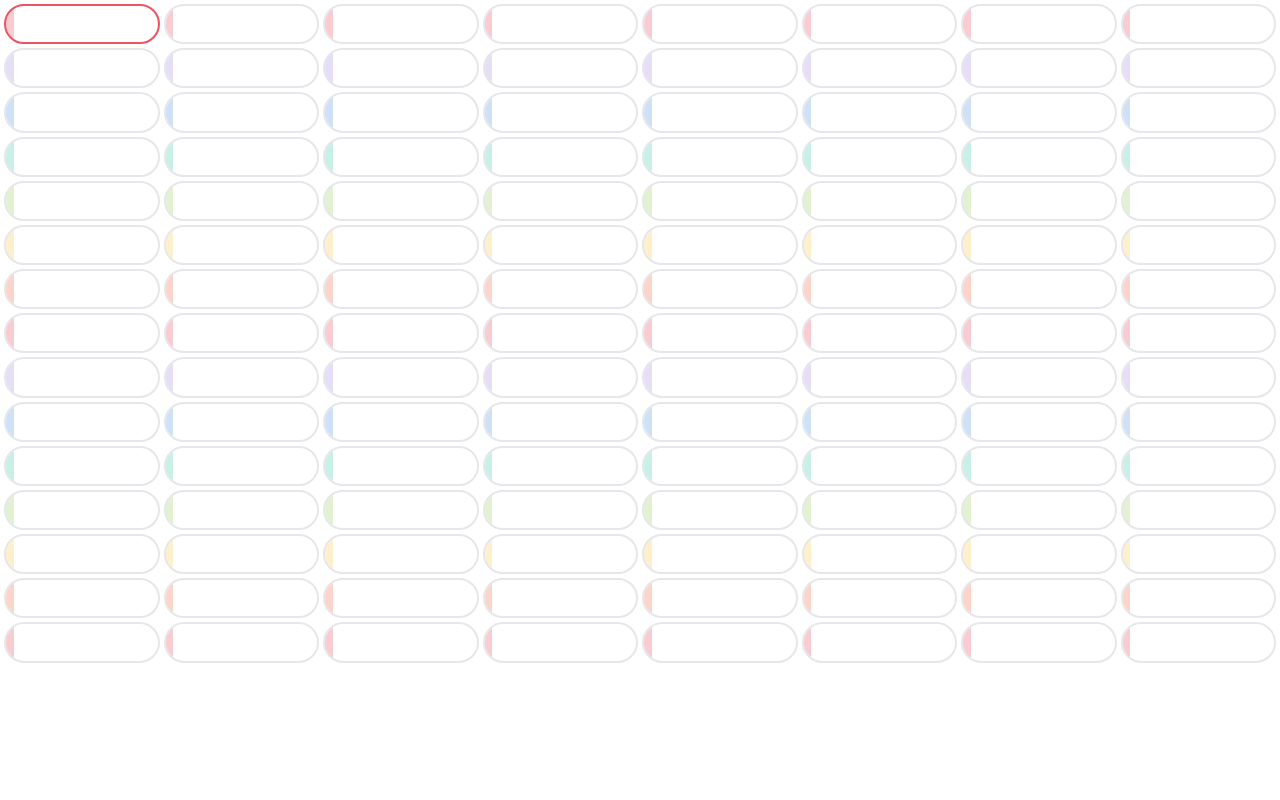
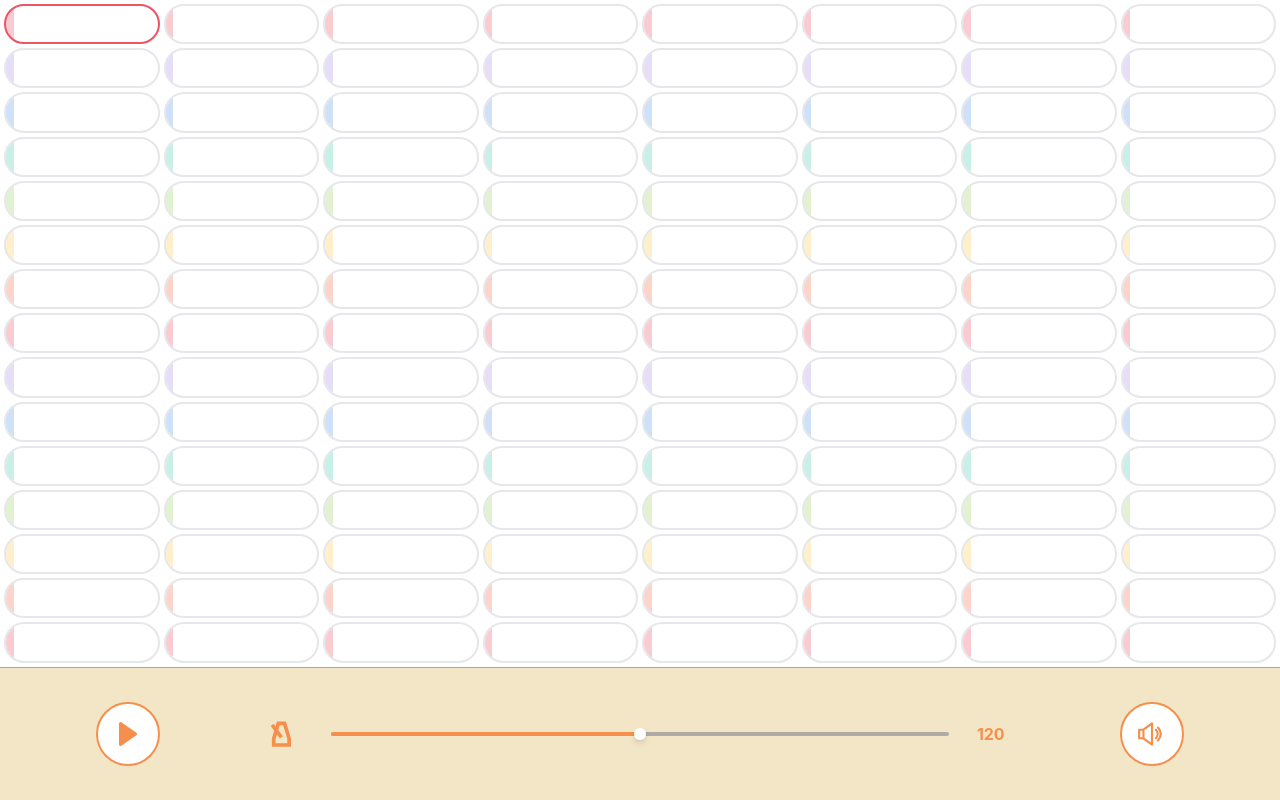
Before and after one commit to bsz90/music-maker, a React (Create React App) app: page / in a window 1280 px wide. Built offline with nearby package versions, Linux system fonts and the light colour scheme.

Commit message:
Add play, tempo, and volume controls

```diff
--- a/package.json
+++ b/package.json
@@ -3,6 +3,7 @@
   "version": "0.1.0",
   "private": true,
   "dependencies": {
+    "@radix-ui/react-slider": "^0.1.4",
     "@testing-library/jest-dom": "^5.16.4",
     "@testing-library/react": "^13.2.0",
     "@testing-library/user-event": "^13.5.0",
--- a/src/App.tsx
+++ b/src/App.tsx
@@ -1,6 +1,9 @@
 import { useEffect, useReducer, useState } from "react";
 import * as Tone from "tone";
+import { PlayButton } from "./PlayButton";
 import { Note } from "./Note";
+import { TempoSlider } from "./TempoSlider";
+import { VolumeButton } from "./VolumeButton";
 
 const initialState = Array.from({ length: 15 }, () =>
   Array.from({ length: 8 }, () => 0)
@@ -73,6 +76,12 @@ function App() {
     new Tone.PolySynth(Tone.Synth).toDestination()
   );
 
+  const [playing, setPlaying] = useState(false);
+
+  const [tempo, setTempo] = useState(120);
+
+  const [volume, setVolume] = useState(-20);
+
   return (
     <div
       className="h-screen w-full touch-none"
@@ -103,6 +112,11 @@ function App() {
           );
         })}
       </div>
+      <div className="border-t border-[#f58f4b] grid grid-cols-[20%_60%_20%] items-center justify-center w-full h-1/6 bg-[#f2e6c7]">
+        <PlayButton playing={playing} setPlaying={setPlaying} />
+        <TempoSlider tempo={tempo} setTempo={setTempo} />
+        <VolumeButton volume={volume} setVolume={setVolume} />
+      </div>
     </div>
   );
 }
--- /dev/null
+++ b/src/PlayButton.tsx
@@ -0,0 +1,67 @@
+import { Dispatch, SetStateAction } from "react";
+
+export const PlayButton = ({
+  playing,
+  setPlaying,
+}: {
+  playing: boolean;
+  setPlaying: Dispatch<SetStateAction<boolean>>;
+}) => {
+  const togglePlaying = () => {
+    playing ? setPlaying(false) : setPlaying(true);
+  };
+
+  const playIcon = (
+    <>
+      <polygon
+        points="25,15 25,85 75,50"
+        fill="#f58f4b"
+        stroke="#f58f4b"
+        strokeLinejoin="round"
+        strokeWidth="10"
+      ></polygon>
+    </>
+  );
+
+  const pauseIcon = (
+    <>
+      <rect
+        x="27.5"
+        y="17.5"
+        width="12.5"
+        height="65"
+        fill="#f58f4b"
+        stroke="#f58f4b"
+        strokeLinejoin="round"
+        strokeWidth="10"
+      ></rect>
+      <rect
+        x="60"
+        y="17.5"
+        width="12.5"
+        height="65"
+        fill="#f58f4b"
+        stroke="#f58f4b"
+        strokeLinejoin="round"
+        strokeWidth="10"
+      ></rect>
+    </>
+  );
+
+  const SVG = () => {
+    return playing ? pauseIcon : playIcon;
+  };
+
+  return (
+    <div className="w-full h-full flex justify-center items-center outline-[#9ad3f9]">
+      <button
+        className="w-16 h-16 rounded-full border-2 border-[#f58f4b] hover:drop-shadow-md hover:scale-110 transition-all bg-white"
+        onClick={togglePlaying}
+      >
+        <svg className="w-full h-full" viewBox="-50 -50 200 200">
+          {SVG()}
+        </svg>
+      </button>
+    </div>
+  );
+};
--- /dev/null
+++ b/src/TempoSlider.tsx
@@ -0,0 +1,91 @@
+import * as Slider from "@radix-ui/react-slider";
+import {
+  ChangeEvent,
+  ChangeEventHandler,
+  Dispatch,
+  SetStateAction,
+} from "react";
+
+const RIGHT_TICK = "M 50,60 l 30, -40";
+
+const LEFT_TICK = "M 50,60 l -30, -40";
+
+const clamp = (value: number, min: number, max: number) =>
+  Math.min(Math.max(value, min), max);
+
+export const TempoSlider = ({
+  tempo,
+  setTempo,
+}: {
+  tempo: number;
+  setTempo: Dispatch<SetStateAction<number>>;
+}) => {
+  const pendulum = (() => {
+    // if (play === 1) {
+    //   if (metronome > 1) {
+    //     return RIGHT_TICK;
+    //   }
+    //   return LEFT_TICK;
+    // }
+    if (Math.floor(tempo / 10) % 2 === 1) {
+      return RIGHT_TICK;
+    }
+    return LEFT_TICK;
+  })();
+  const handleSliderChange = (event: number[]) => {
+    setTempo(event[0]);
+  };
+
+  const handleInputChange = (event: ChangeEvent<HTMLInputElement>) => {
+    setTempo(+event.target.value);
+  };
+
+  const handleInputBlur = () => {
+    if (tempo > 200) {
+      setTempo(200);
+    }
+    if (tempo < 40) {
+      setTempo(40);
+    }
+  };
+
+  return (
+    <div className="flex h-16 items-center justify-center grid-rows-1 gap-6">
+      <div className="h-16 w-16 flex items-center justify-center">
+        <svg height="60%" width="60%" viewBox="0 0 100 100">
+          <path
+            d="M 25,85 L 75,85 v 0,-20 l -15, -50 l -20,0 l -15,50 z"
+            stroke="#f58f4b"
+            fill="none"
+            strokeWidth="12"
+          />
+          <path d={pendulum} stroke="#f58f4b" fill="none" strokeWidth="12" />
+        </svg>
+      </div>
+      <div className="flex items-center justify-center h-full w-full">
+        <Slider.Root
+          min={40}
+          max={200}
+          step={1}
+          value={[clamp(tempo, 40, 200)]}
+          onValueChange={handleSliderChange}
+          className="h-full w-full relative flex items-center justify-center"
+        >
+          <Slider.Track className="h-1 w-full bg-gray-500/50 rounded-full">
+            <Slider.Range className="absolute flex justify-center h-1 bg-[#f58f4b] rounded-full" />
+          </Slider.Track>
+          <Slider.Thumb className="block w-3 h-3 bg-white drop-shadow-md rounded-full outline-[#9ad3f9]" />
+        </Slider.Root>
+      </div>
+      <div className="h-16 w-16">
+        <input
+          type="number"
+          className="w-full h-full text-center text-[#f58f4b] font-bold bg-[#f2e6c7] outline-[#9ad3f9]"
+          value={tempo}
+          onChange={handleInputChange}
+          onBlur={handleInputBlur}
+        ></input>
+      </div>
+    </div>
+  );
+};
--- /dev/null
+++ b/src/VolumeButton.tsx
@@ -0,0 +1,158 @@
+import {
+  useState,
+  Dispatch,
+  SetStateAction,
+  useRef,
+  useEffect,
+  MutableRefObject,
+} from "react";
+import * as Slider from "@radix-ui/react-slider";
+
+export const VolumeButton = ({
+  volume,
+  setVolume,
+}: {
+  volume: number;
+  setVolume: Dispatch<SetStateAction<number>>;
+}) => {
+  const [volumeButtonIsOpen, setVolumeButtonIsOpen] = useState(false);
+
+  const ref = useRef() as MutableRefObject<HTMLSpanElement>;
+
+  const volumeIcon = () => {
+    if (volume > -18) {
+      return (
+        <>
+          <path
+            d="M 59, 40 a 30,20 0 0,1 0,20"
+            fill="none"
+            strokeWidth="5"
+            strokeLinecap="round"
+            stroke="#f58f4b"
+          />
+          <path
+            d="M 64, 35 a 45,30 0 0,1 0,30"
+            fill="none"
+            stroke="#f58f4b"
+            strokeWidth="5"
+            strokeLinecap="round"
+          />
+          <path
+            d="M 69, 30 a 60,40 0 0,1 0,40"
+            fill="none"
+            stroke="#f58f4b"
+            strokeWidth="5"
+            strokeLinecap="round"
+          />
+        </>
+      );
+    } else if (volume > -32) {
+      return (
+        <>
+          <path
+            d="M 59, 40 a 30,20 0 0,1 0,20"
+            fill="none"
+            stroke="#f58f4b"
+            strokeWidth="5"
+            strokeLinecap="round"
+          />
+          <path
+            d="M 64, 35 a 45,30 0 0,1 0,30"
+            fill="none"
+            stroke="#f58f4b"
+            strokeWidth="5"
+            strokeLinecap="round"
+          />
+        </>
+      );
+    } else if (volume > -46) {
+      return (
+        <>
+          <path
+            d="M 59, 40 a 30,20 0 0,1 0,20"
+            fill="none"
+            stroke="#f58f4b"
+            strokeWidth="5"
+            strokeLinecap="round"
+          />
+        </>
+      );
+    } else if (volume === -60) {
+      return (
+        <>
+          <path
+            d="M 65, 58 l 16, -16"
+            fill="none"
+            stroke="#f58f4b"
+            strokeWidth="5"
+            strokeLinecap="round"
+          />
+          <path
+            d="M 65, 42 l 16, 16"
+            fill="none"
+            stroke="#f58f4b"
+            strokeWidth="5"
+            strokeLinecap="round"
+          />
+        </>
+      );
+    }
+  };
+
+  const toggle = () => {
+    volumeButtonIsOpen
+      ? setVolumeButtonIsOpen(false)
+      : setVolumeButtonIsOpen(true);
+  };
+
+  const handleChange = (event: number[]) => {
+    setVolume(event[0]);
+  };
+
+  return (
+    <div className="h-full w-full flex items-center justify-center">
+      <div
+        className="w-8 h-52 box-border py-5 transition-all origin-bottom absolute bg-gray-100 border-2 rounded-xl border-[#f58f4b]"
+        style={{
+          transform: `scale(${
+            volumeButtonIsOpen ? 1 : 0
+          }) translate(0, -150px)`,
+        }}
+      >
+        <Slider.Root
+          min={-60}
+          max={-10}
+          step={1}
+          value={[volume]}
+          onValueChange={handleChange}
+          className="h-full w-full relative flex items-center justify-center"
+          orientation="vertical"
+        >
+          <Slider.Track className="h-full w-1 bg-gray-500/50 rounded-full">
+            <Slider.Range className="absolute flex justify-center w-1 bg-[#f58f4b] rounded-full" />
+          </Slider.Track>
+          <Slider.Thumb
+            className="block w-3 h-3 bg-white drop-shadow-md rounded-full outline-[#9ad3f9]"
+            ref={ref}
+          />
+        </Slider.Root>
+      </div>
+      <button
+        className="w-16 h-16 rounded-full border-2 border-[#f58f4b] hover:drop-shadow-md hover:scale-110 transition-all bg-white outline-[#9ad3f9]"
+        onClick={toggle}
+      >
+        <svg width="100%" height="100%" viewBox="-20 -20 140 140">
+          <path
+            d="M 20,40 l 0,20 l 10,0 l 20, 15 l 0, -50 l -20, 15 z m 10, 0 l 0, 20 "
+            stroke="#f58f4b"
+            fill="none"
+            strokeWidth="5"
+            strokeLinecap="round"
+            strokeLinejoin="round"
+          />
+          {volumeIcon()}
+        </svg>
+      </button>
+    </div>
+  );
+};
```
Also changed, not shown: 1 other file (tests, documents, lock files or other folders).
